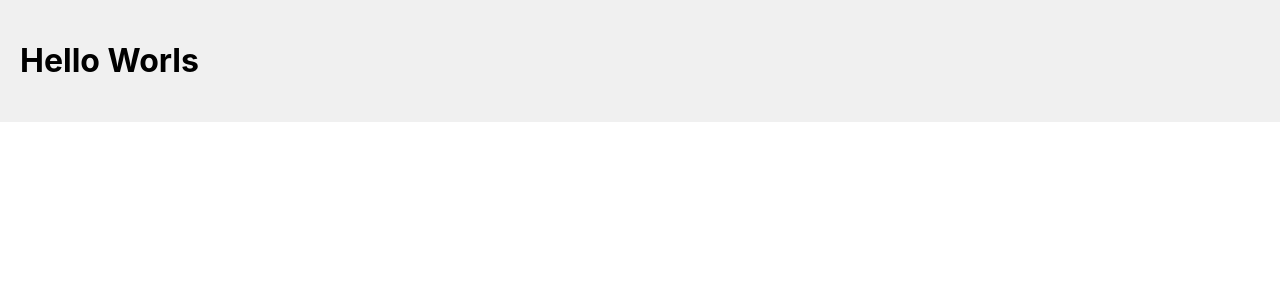
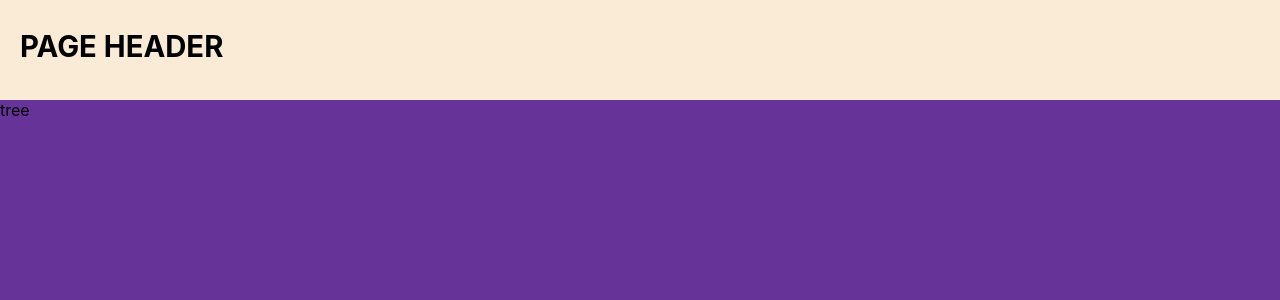
Before and after one commit to Mithc/table_of_content, a React (Create React App) app: page / in a window 1280 px wide. Shown: the top 300 px of the page. Built offline with nearby package versions, Linux system fonts and the light colour scheme; the HTML template or start-up script is replaced by a standard one.

Commit message:
[003] installed sass and setuped basic project layout

```diff
--- /dev/null
+++ b/src/App.scss
@@ -0,0 +1,16 @@
+.app-container {
+  background-color: rebeccapurple;
+  width: 100vw;
+  height: 100vh;
+
+  .header {
+    height: 100px;
+    background-color: antiquewhite;
+    width: 100%;
+    font-size: 25px;
+    display: flex;
+    .header-text {
+      padding-left: 20px;
+    }
+  }
+}
--- a/src/App.tsx
+++ b/src/App.tsx
@@ -1,9 +1,13 @@
 import React from 'react';
-import './app.scss';
+import './App.scss';
+import Sidebar from "./components/Sidebar";
 
 function App() {
     return <div className="app-container">
-        <h1>Hello Worls</h1>
+        <header className={'header'}>
+            <h3 className={'header-text'}>PAGE HEADER</h3>
+        </header>
+        <Sidebar/>
     </div>
 }
 
--- a/src/app.scss
+++ /dev/null
@@ -1,4 +0,0 @@
-.app-container {
-  background-color: #f0f0f0;
-  padding: 20px;
-}
--- /dev/null
+++ b/src/components/Sidebar.tsx
@@ -0,0 +1,10 @@
+import React from 'react';
+import Tree from "./Tree";
+
+const Sidebar: React.FC = () => {
+    return <>
+        <Tree></Tree>
+    </>
+}
+
+export default Sidebar;
--- /dev/null
+++ b/src/components/Tree.tsx
@@ -0,0 +1,10 @@
+import React from 'react';
+import './Tree.scss';
+
+const Tree: React.FC = () => {
+    return <>
+        tree
+    </>
+}
+
+export default Tree;
```
Also changed, not shown: eslint.json (added, +19 -0 lines), package.json (+9 -0 lines), src/components/Tree.scss (added), 1 other file (tests, documents, lock files or other folders).
